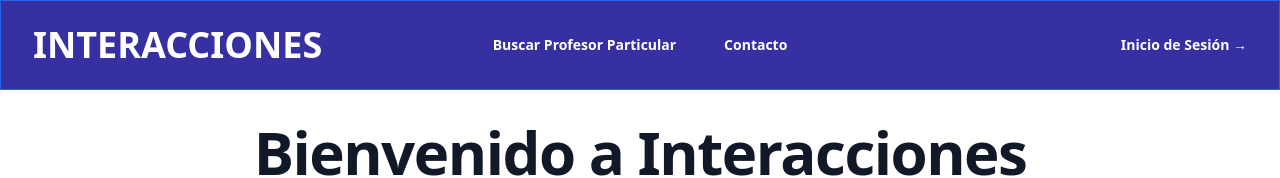
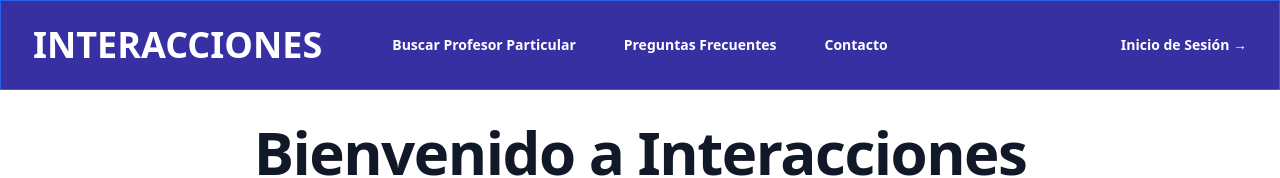
Before and after one commit to Interacciones/frontend, a Next.js app: page / in a window 1280 px wide. Shown: the top 178 px of the page. Built offline with nearby package versions, Linux system fonts and the light colour scheme; no server answers.

Commit message:
feat: add "Preguntas Frecuentes" link to header navigation

```diff
--- a/components/components/Header.js
+++ b/components/components/Header.js
@@ -34,6 +34,9 @@
                 <Popover.Group className="hidden lg:flex lg:gap-x-12">
                     <Link href="/profesores" className="text-sm font-semibold leading-6 text-white hover:text-gray-500">
                         Buscar Profesor Particular
+                    </Link>
+                    <Link href="/preguntas" className="text-sm font-semibold leading-6 text-white hover:text-gray-500">
+                        Preguntas Frecuentes
                     </Link>
                     <Link href="/contacto" className="text-sm font-semibold leading-6 text-white hover:text-gray-500">
                         Contacto
@@ -83,6 +86,9 @@
                                 <Link href="/profesores" className="-mx-3 block rounded-lg px-3 py-2 text-base font-semibold leading-7 text-gray-900 hover:bg-gray-50">
                                     Buscar Profesor Particular
                                 </Link>
+                                <Link href="/preguntas" className="-mx-3 block rounded-lg px-3 py-2 text-base font-semibold leading-7 text-gray-900 hover:bg-gray-50">
+                                    Preguntas Frecuentes
+                                </Link>
                                 <Link href="/contacto" className="-mx-3 block rounded-lg px-3 py-2 text-base font-semibold leading-7 text-gray-900 hover:bg-gray-50">
                                     Contacto
                                 </Link>
```
